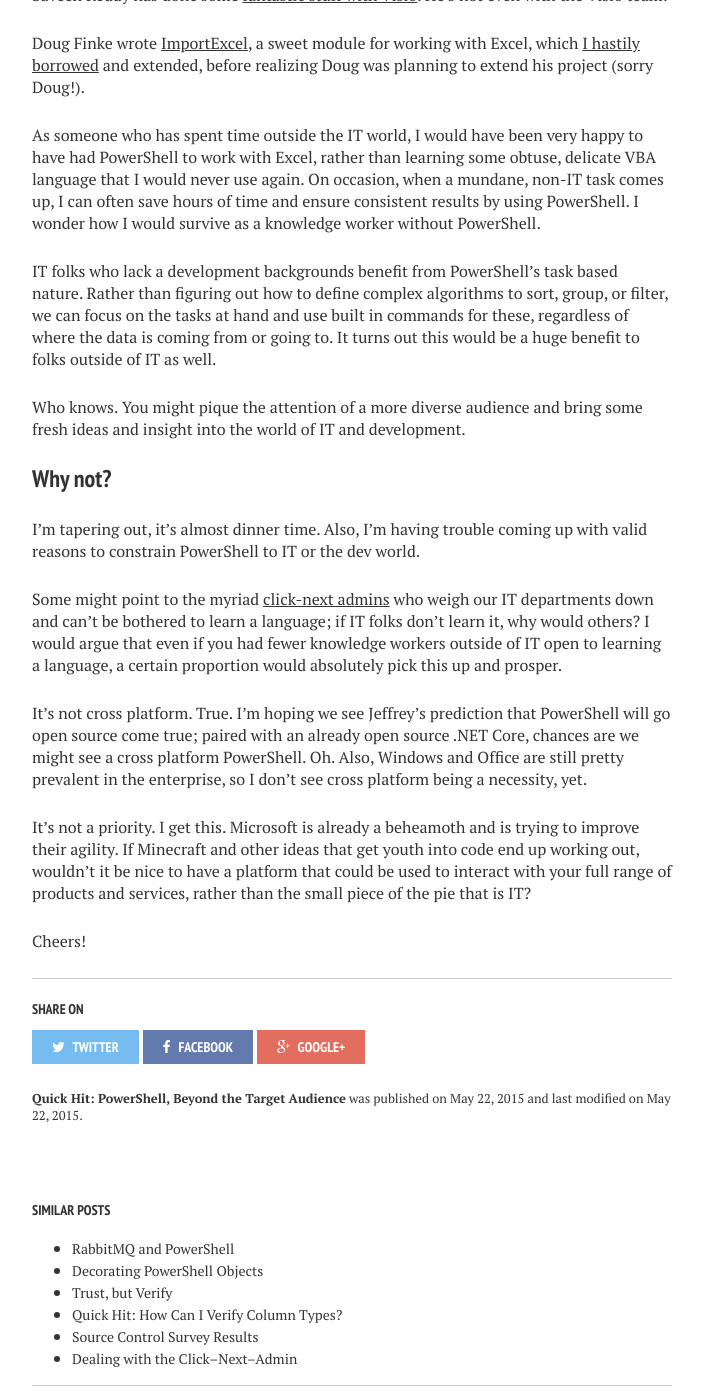
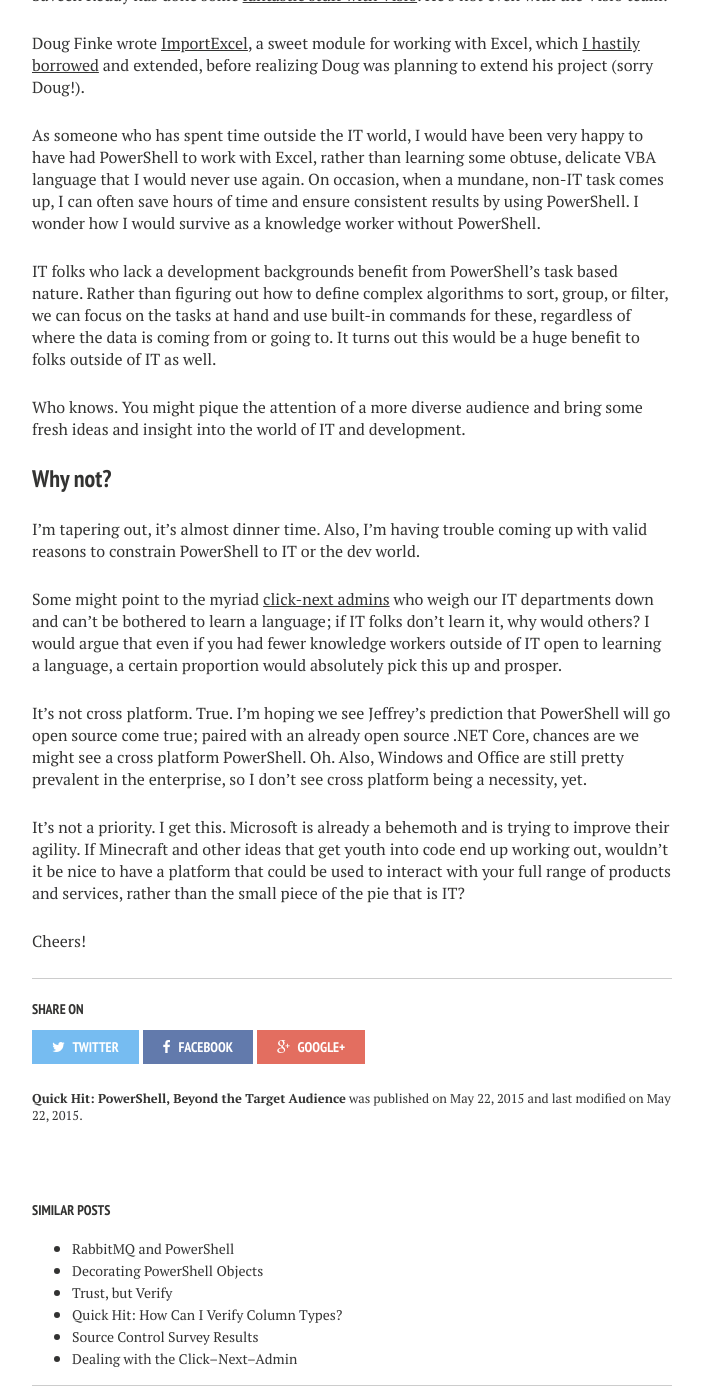
Before and after one commit to RamblingCookieMonster/RamblingCookieMonster.github.io, a Jekyll site: the page built from _posts/2015-05-22-PowerShell-Beyond-Administration.md, in a window 1280 px wide and 1400 px high, scrolled down 1572 px. Shown: the whole window, without its empty margins (288-991 px from the left). Built offline with Jekyll 4.4.1, drawn with Linux system fonts in a browser that asks for light colours; nearby versions of some CDN libraries; comment, search, counter and statistics services are not loaded.

Commit message:
spellcheck

```diff
--- a/_posts/2015-05-22-PowerShell-Beyond-Administration.md
+++ b/_posts/2015-05-22-PowerShell-Beyond-Administration.md
@@ -46,7 +46,7 @@
 
 As someone who has spent time outside the IT world, I would have been very happy to have had PowerShell to work with Excel, rather than learning some obtuse, delicate VBA language that I would never use again. On occasion, when a mundane, non-IT task comes up, I can often save hours of time and ensure consistent results by using PowerShell. I wonder how I would survive as a knowledge worker without PowerShell.
 
-IT folks who lack a development backgrounds benefit from PowerShell's task based nature. Rather than figuring out how to define complex algorithms to sort, group, or filter, we can focus on the tasks at hand and use built in commands for these, regardless of where the data is coming from or going to. It turns out this would be a huge benefit to folks outside of IT as well.
+IT folks who lack a development backgrounds benefit from PowerShell's task based nature. Rather than figuring out how to define complex algorithms to sort, group, or filter, we can focus on the tasks at hand and use built-in commands for these, regardless of where the data is coming from or going to. It turns out this would be a huge benefit to folks outside of IT as well.
 
 Who knows. You might pique the attention of a more diverse audience and bring some fresh ideas and insight into the world of IT and development.
 
@@ -58,6 +58,6 @@
 
 It's not cross platform. True. I'm hoping we see Jeffrey's prediction that PowerShell will go open source come true; paired with an already open source .NET Core, chances are we might see a cross platform PowerShell. Oh. Also, Windows and Office are still pretty prevalent in the enterprise, so I don't see cross platform being a necessity, yet.
 
-It's not a priority. I get this. Microsoft is already a beheamoth and is trying to improve their agility. If Minecraft and other ideas that get youth into code end up working out, wouldn't it be nice to have a platform that could be used to interact with your full range of products and services, rather than the small piece of the pie that is IT?
+It's not a priority. I get this. Microsoft is already a behemoth and is trying to improve their agility. If Minecraft and other ideas that get youth into code end up working out, wouldn't it be nice to have a platform that could be used to interact with your full range of products and services, rather than the small piece of the pie that is IT?
 
 Cheers!
```
Also changed, not shown: Pages/PowerShellResources.md (+1 -0 lines).
